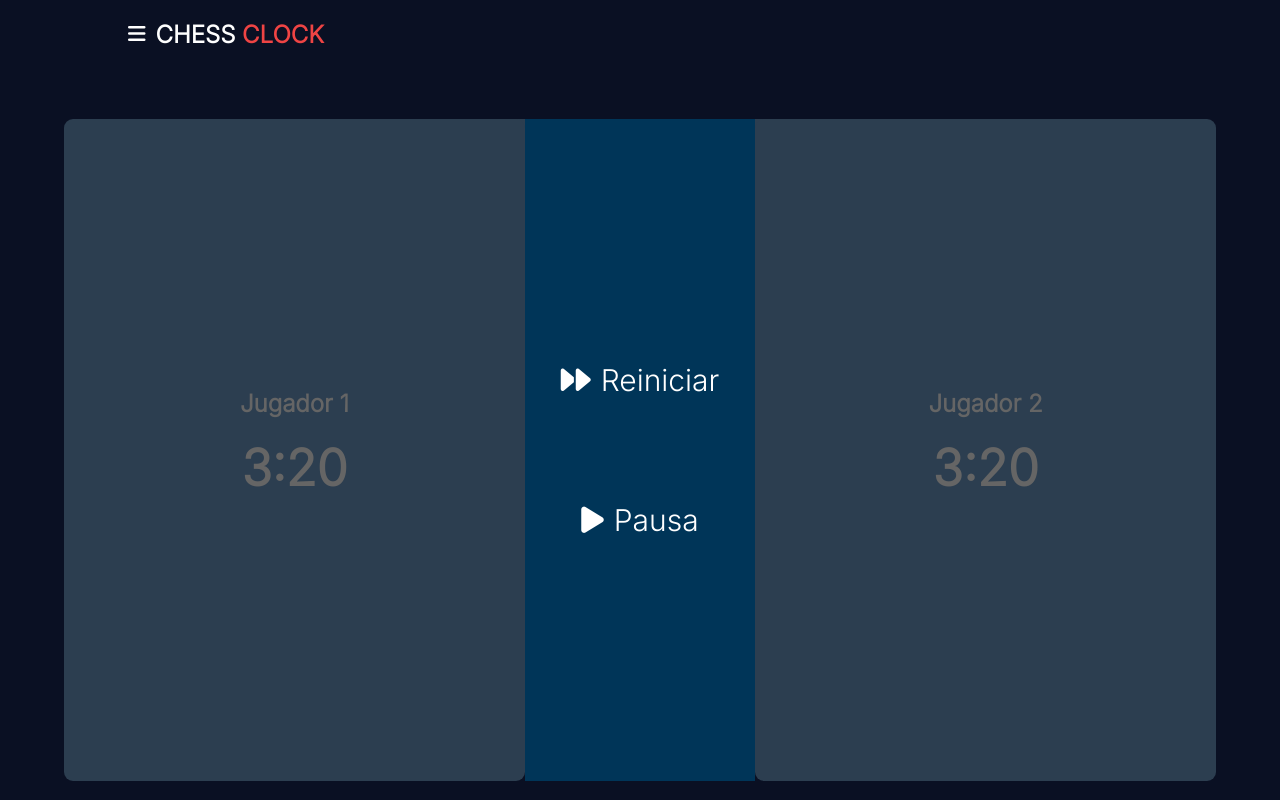
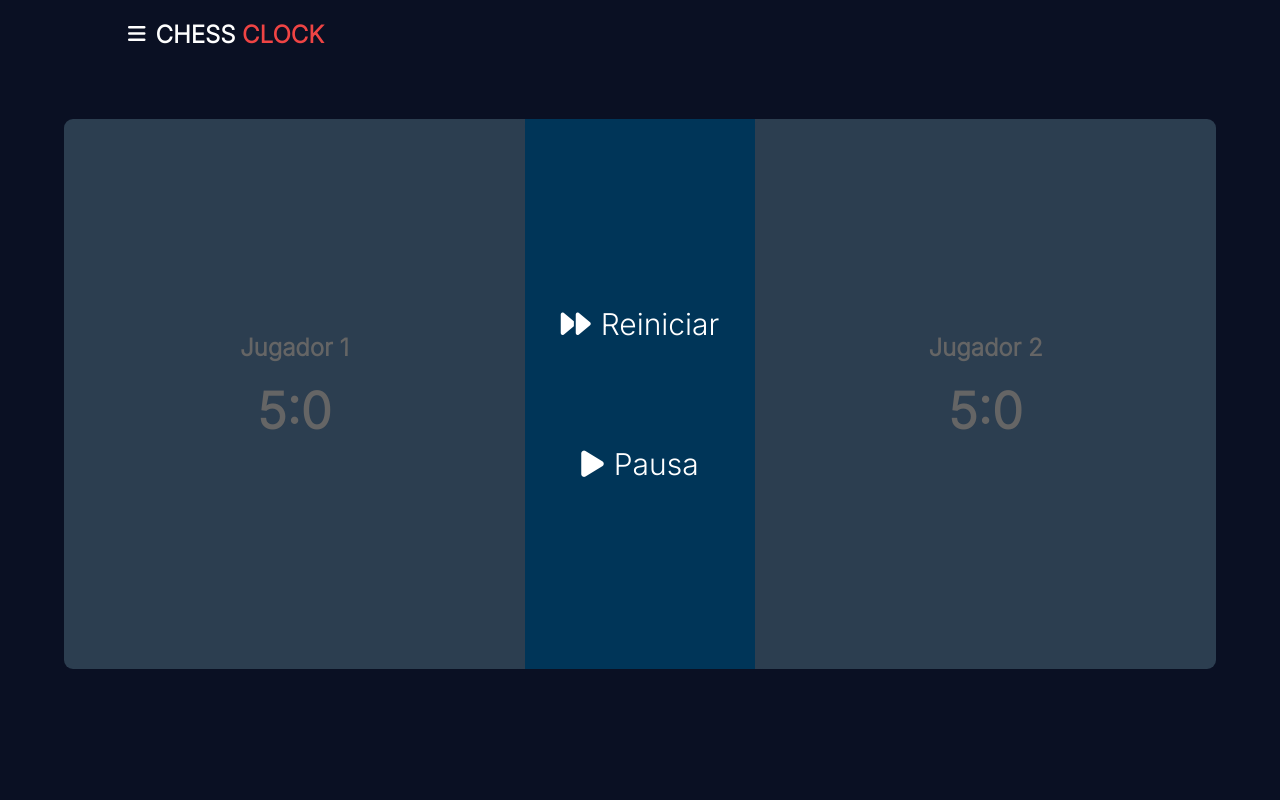
Before and after one commit to Diego03gGomez/chessclock_react, a React (Vite) app in the folder chessclock/: page / in a window 1280 px wide. Built offline with nearby package versions, Linux system fonts and the light colour scheme; a web font is replaced by a local one.

Commit message:
Tiempo inicial

```diff
--- a/chessclock/src/components/Reloj.jsx
+++ b/chessclock/src/components/Reloj.jsx
@@ -12,7 +12,7 @@ import React, { useState, useEffect } from 'react';
 function ChessClock() {
 
 
-const [tiempo, settiempo] = useState(200)
+const [tiempo, settiempo] = useState(300)
 
 
   const [player1Time, setPlayer1Time] = useState(tiempo); // ACA SE PONE EL TIEMPO
@@ -21,7 +21,7 @@ const [tiempo, settiempo] = useState(200)
   const [isPaused, setIsPaused] = useState(false); // ESTADO PARA PAUSAR EL TIEMPO
 
 /*ESTADO PARA CAMBIAR EL COLOR DE <FONDO></FONDO*/
-const [speed, setSpeed] = useState(100); // Estado para cambiar la velocidad
+const [speed, setSpeed] = useState(150); // Estado para cambiar la velocidad
 
 
 
--- a/chessclock/src/index.css
+++ b/chessclock/src/index.css
@@ -479,4 +479,11 @@ margin-top: 60px;
   width: 80%;
 }
 
+/*ESTILOS A ELIMINAR*/
+
+.boton{
+  padding: 0;
 }
+
+
+}
```
